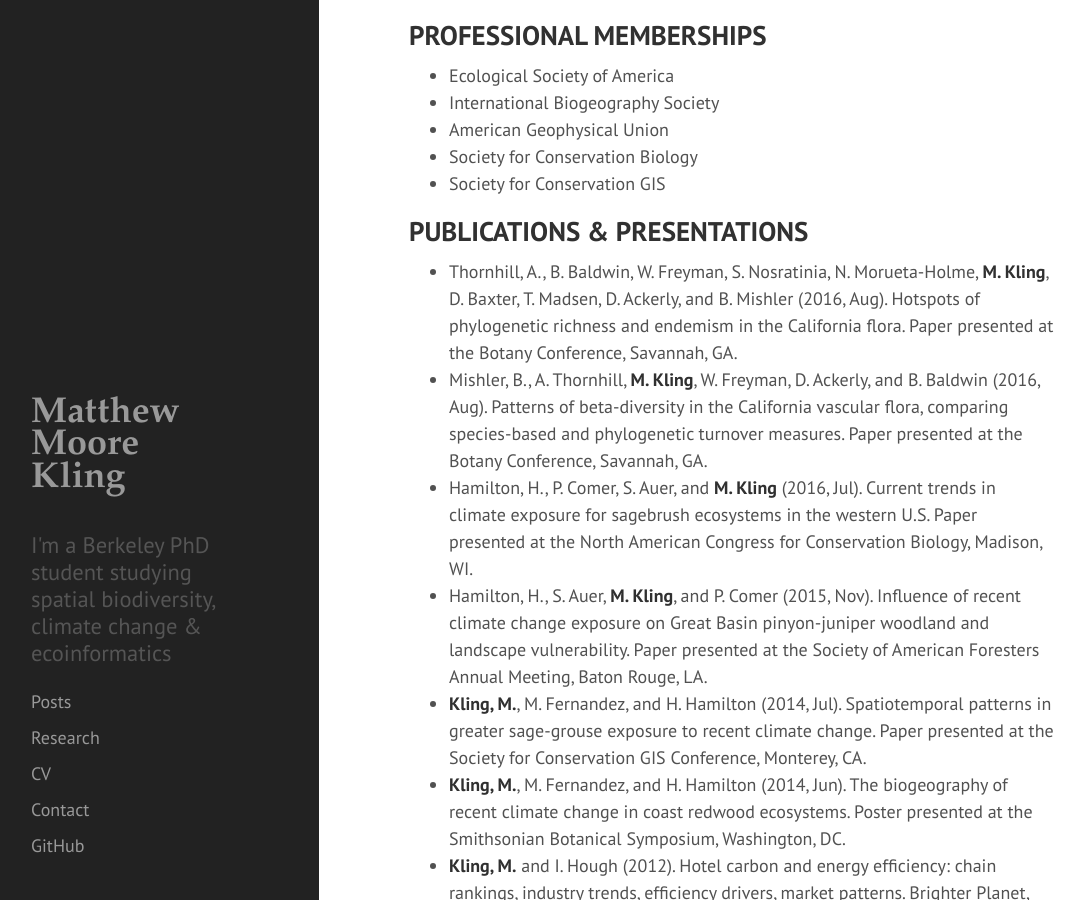
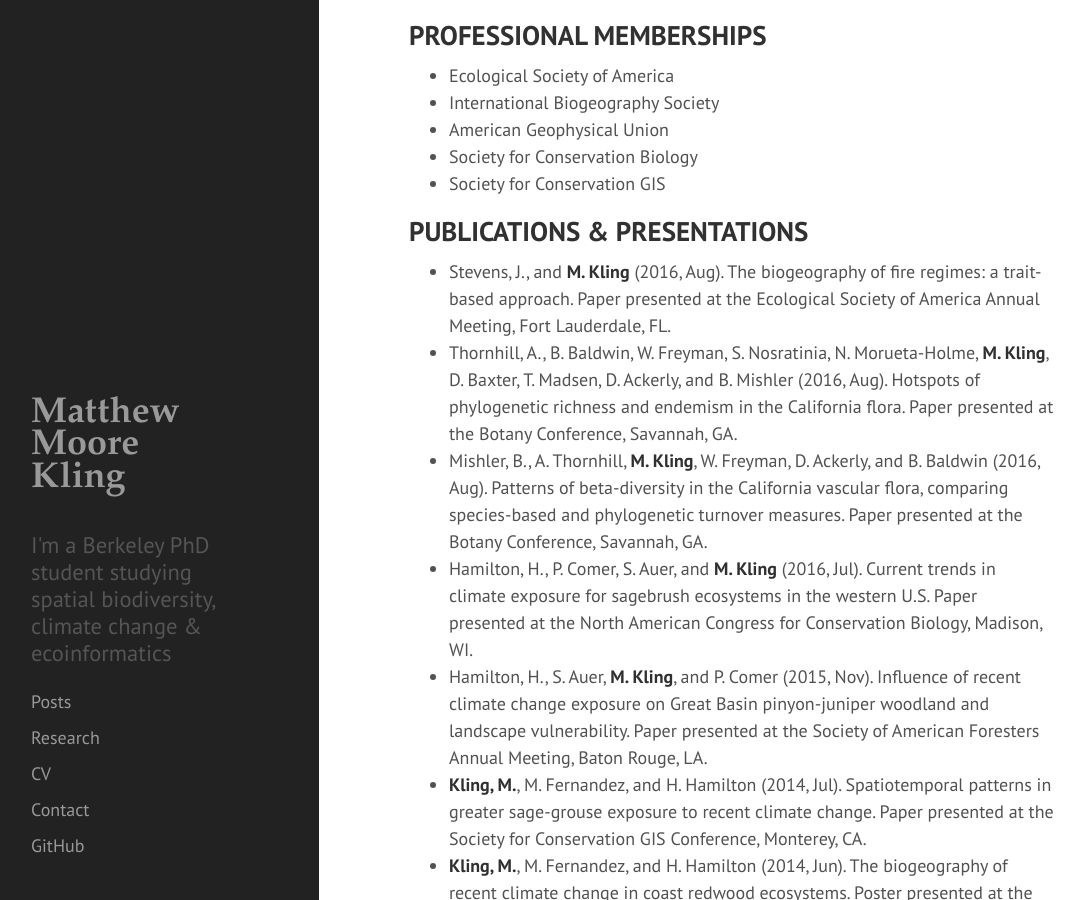
Before and after one commit to matthewkling/matthewkling.github.io, a Jekyll site: the page built from cv.md, in a window 1280 px wide and 900 px high, scrolled down 1070 px. Shown: the whole window, without its empty margins (5-1089 px from the left). Built offline with Jekyll 4.4.1, drawn with Linux system fonts in a browser that asks for light colours.

Commit message:
add 2016 talks to cv

```diff
--- a/cv.md
+++ b/cv.md
@@ -38,6 +38,7 @@ Conservation Biology & Environmental Studies, Middlebury College
 * Society for Conservation GIS
 
 # PUBLICATIONS & PRESENTATIONS
+* Stevens, J., and **M. Kling** (2016, Aug). The biogeography of fire regimes: a trait-based approach. Paper presented at the Ecological Society of America Annual Meeting, Fort Lauderdale, FL.
 * Thornhill, A., B. Baldwin, W. Freyman, S. Nosratinia, N. Morueta-Holme, **M. Kling**,  D. Baxter, T. Madsen, D. Ackerly, and B. Mishler (2016, Aug). Hotspots of phylogenetic richness and endemism in the California flora. Paper presented at the Botany Conference, Savannah, GA.
 * Mishler, B., A. Thornhill, **M. Kling**, W. Freyman, D. Ackerly, and B. Baldwin (2016, Aug). Patterns of beta-diversity in the California vascular flora, comparing species-based and phylogenetic turnover measures. Paper presented at the Botany Conference, Savannah, GA.
 * Hamilton, H., P. Comer, S. Auer, and **M. Kling** (2016, Jul).  Current trends in climate exposure for sagebrush ecosystems in the western U.S. Paper presented at the North American Congress for Conservation Biology, Madison, WI.
```
